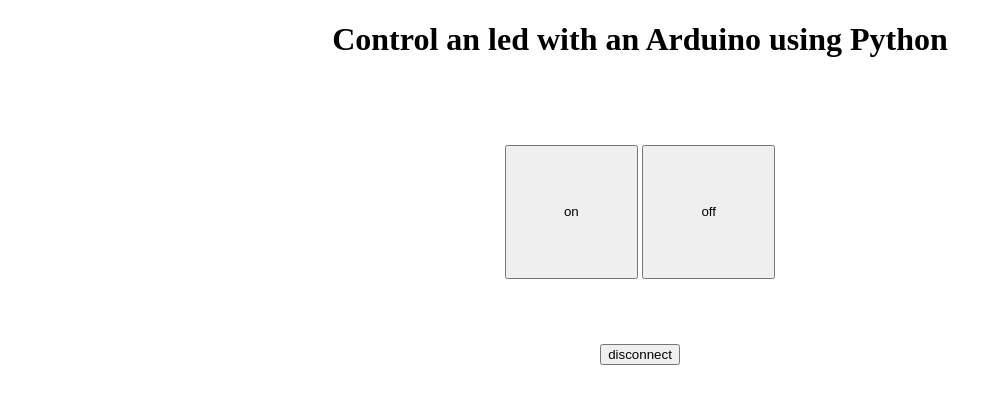
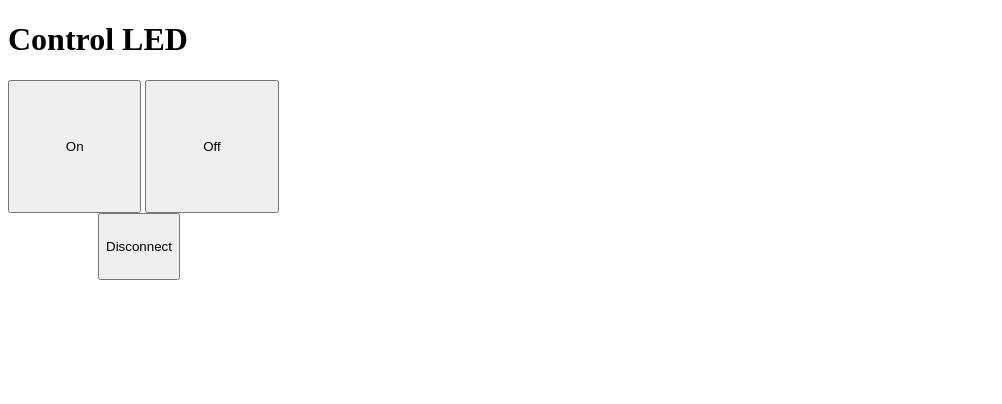
Before and after one commit to Pele02/Arduino, a Flask app: page / in a window 1280 px wide. Shown: the top 404 px of the page, without its empty margins (0-1002 px from the left). Run offline with Flask 3, Linux system fonts and the light colour scheme.

Commit message:
Web Page changes

```diff
--- a/main.py
+++ b/main.py
@@ -1,17 +1,19 @@
 from flask import Flask, render_template, request
 from serial import Serial
 
-serial_com = Serial(port='COM3', baudrate=9600, timeout=0.1)
+serial_com = Serial(port='COM3', baudrate=9600, timeout=3)
 
 app = Flask(__name__)
 
 
 def ledOn():
     serial_com.write(str('on').encode())
+    print( "Led is ON")
 
 
 def ledOff():
     serial_com.write(str('off').encode())
+    print( "Led is OFF")
 
 
 def disconnect():
--- a/templates/index.html
+++ b/templates/index.html
@@ -1,18 +1,10 @@
 <!DOCTYPE html>
 <html>
 	<head>
-		<title>web lights</title>
+
+		<meta charset="UTF-8">
+		<title>Syncretic Project</title>
 		<style>
-			.interItems {
-				text-align: center;
-			}
-			.interactiveButtons {
-				padding: 2em;
-				display: flex;
-			    justify-content: center;
-			    align-items: center;
-			    height: 200px;
-			}
 			.onButton {
 				width: 10em;
 				height: 10em;
@@ -21,18 +13,24 @@
 				width: 10em;
 				height: 10em;
 			}
+			.disconnectButton{
+				margin-left: 90px;
+				height: 5em;
+			}
 		</style>
 	</head>
 	<body>
-		<div class='interItems'>
-			<h1>Control an led with an Arduino using Python</h1>
-			<div class='interactiveButtons'>
+
+		<!-- Led Control -->
+		<div class='LED-Control'>
+			<h1>Control LED</h1>
+			<div class='LED-Buttons'>
 				<form action='#' method='POST'>
-					<button class='onButton' onclick="ledOn()" name="on" value="on">on</button>
-					<button class='offButton' onclick="ledOff()" name="off" value="off">off</button>
+					<button class='onButton' onclick="ledOn()" name="on" value="on">On</button>
+					<button class='offButton' onclick="ledOff()" name="off" value="off">Off</button>
 				</form>
 			</div>
-			<button class='disconnectBtton' onclick="disconnect()" name="dis" value="dis">disconnect</button>
+			<button class='disconnectButton' onclick="disconnect()" name="dis" value="dis">Disconnect</button>
 		</div>
 	</body>
 </html>
```
